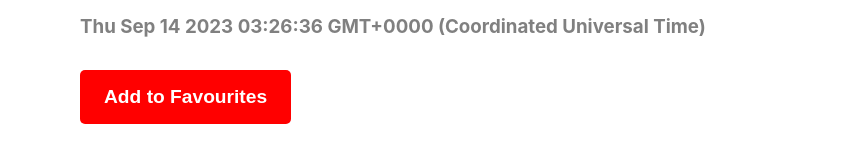
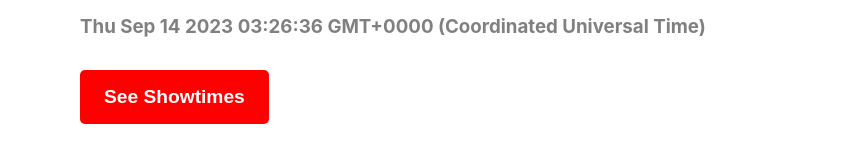
Before and after one commit to lenmorelms/HNGX_FrontEnd_StageTwo, a React (Create React App) app: page /movies/1 in a window 1280 px wide. Shown: the part 637-800 px from the top of the page, without its empty margins (208-1071 px from the left). Built offline with nearby package versions, Linux system fonts and the light colour scheme; no server answers.

Commit message:
edited the Card component

```diff
--- a/src/components/Movies.js
+++ b/src/components/Movies.js
@@ -27,7 +27,6 @@ const Movies = () => {
     movieData.forEach((movie)=> {
         console.log(movie.title);
         movieList.push(<Card
-            data-testid="movie-card"
             href={`/movies/${movie.id}`}
             src={`https://image.tmdb.org/t/p/w300/${movie.poster_path}`}
             title={movie.title}
@@ -46,7 +45,7 @@ const Movies = () => {
     return (
         <>
         <Header />
-        <h3 className="movie-list-heading">Featured Movies</h3>
+        <h3 className="movie-list-heading">Featured Movie</h3>
         <div className="movie-list">
            {movieList}
         </div>
--- a/src/components/partials/Card.js
+++ b/src/components/partials/Card.js
@@ -3,7 +3,7 @@ import Image from "../Image";
 
 const Card = (props) => {
     return (
-        <div className="movie-card">
+        <div data-testid="movie-card" className="movie-card">
             <a href={props.href}>
             <div className="movie-poster">
                 <Image data-testid="movie-poster" className="movie-poster-img" src={props.src} alt="Movie Poster" />
--- a/src/components/partials/MovieDetails.js
+++ b/src/components/partials/MovieDetails.js
@@ -14,7 +14,7 @@ const MovieCard = (props) => {
             </div>
             <div className="movie-details-overview">
                 <div data-testid="movie-overview" className="movie-details-overview-msg">{props.overview}</div>
-                <div><button className="movie-details-overview-btn">Add to Favourites</button></div>
+                <div><button className="movie-details-overview-btn">See Showtimes</button></div>
             </div>
         </div>
     )
```
